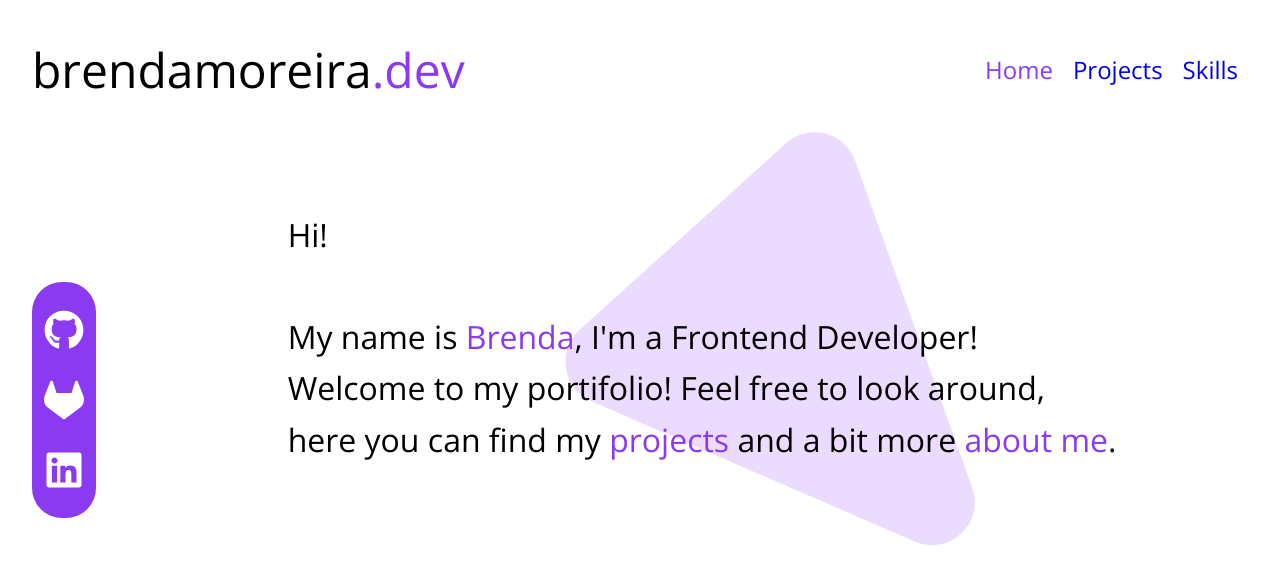
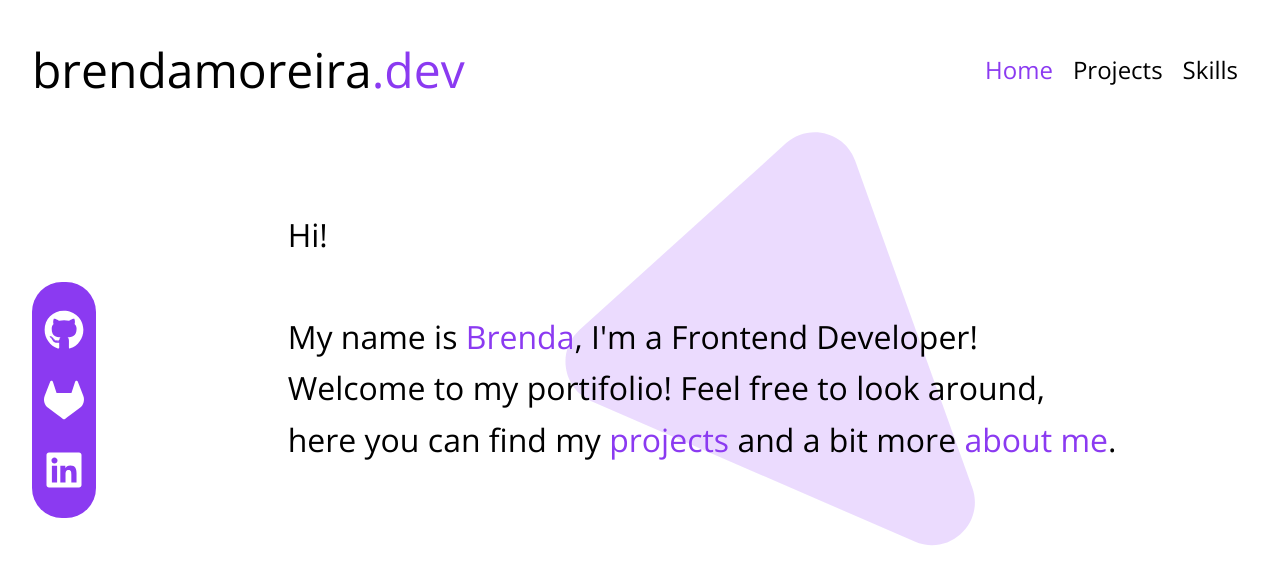
Before and after one commit to brendamoreira/brendamoreira.dev, a Vue app: page / in a window 1280 px wide. Shown: the top 584 px of the page. Built offline with nearby package versions, Linux system fonts and the light colour scheme.

Commit message:
fix navbar colors

```diff
--- a/src/assets/base.css
+++ b/src/assets/base.css
@@ -24,7 +24,7 @@ body {
   -webkit-font-smoothing: antialiased;
   -moz-osx-font-smoothing: grayscale;
 }
-a:visited{
+a, a:visited{
   color: var(--secondary-color);
 }
 .highlight-text{
```
